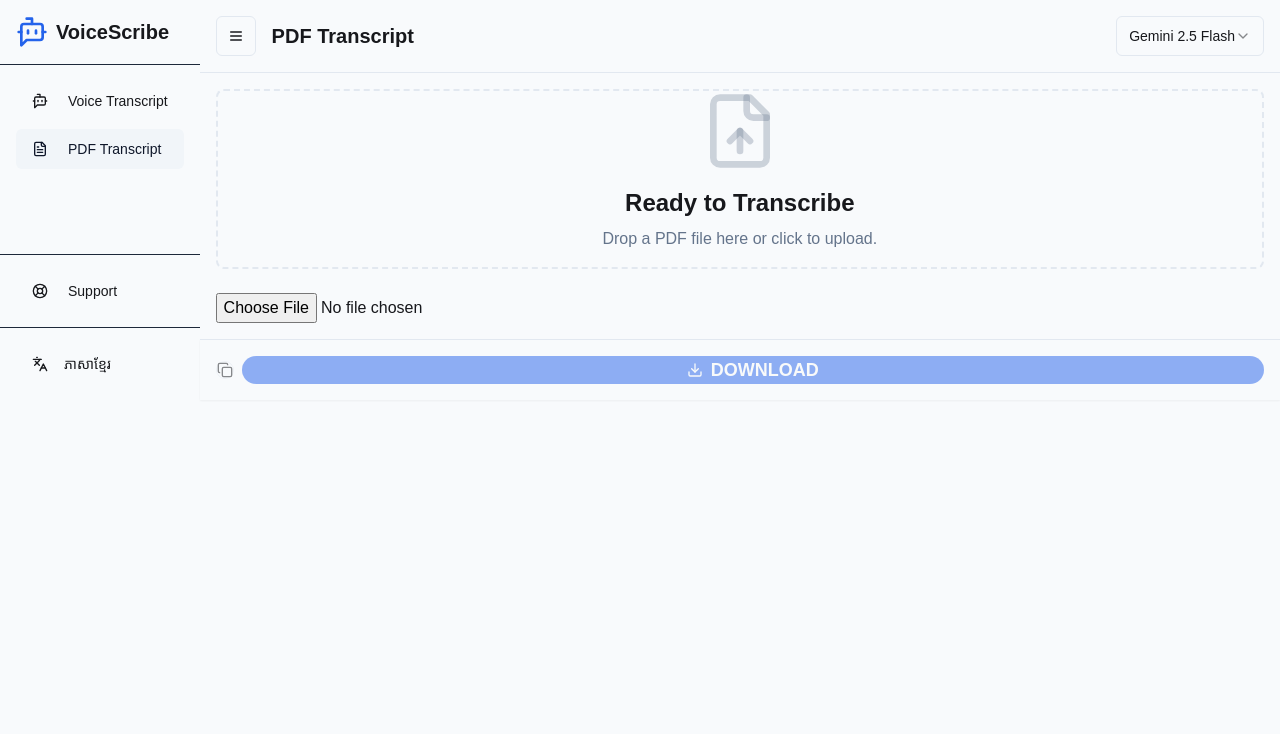
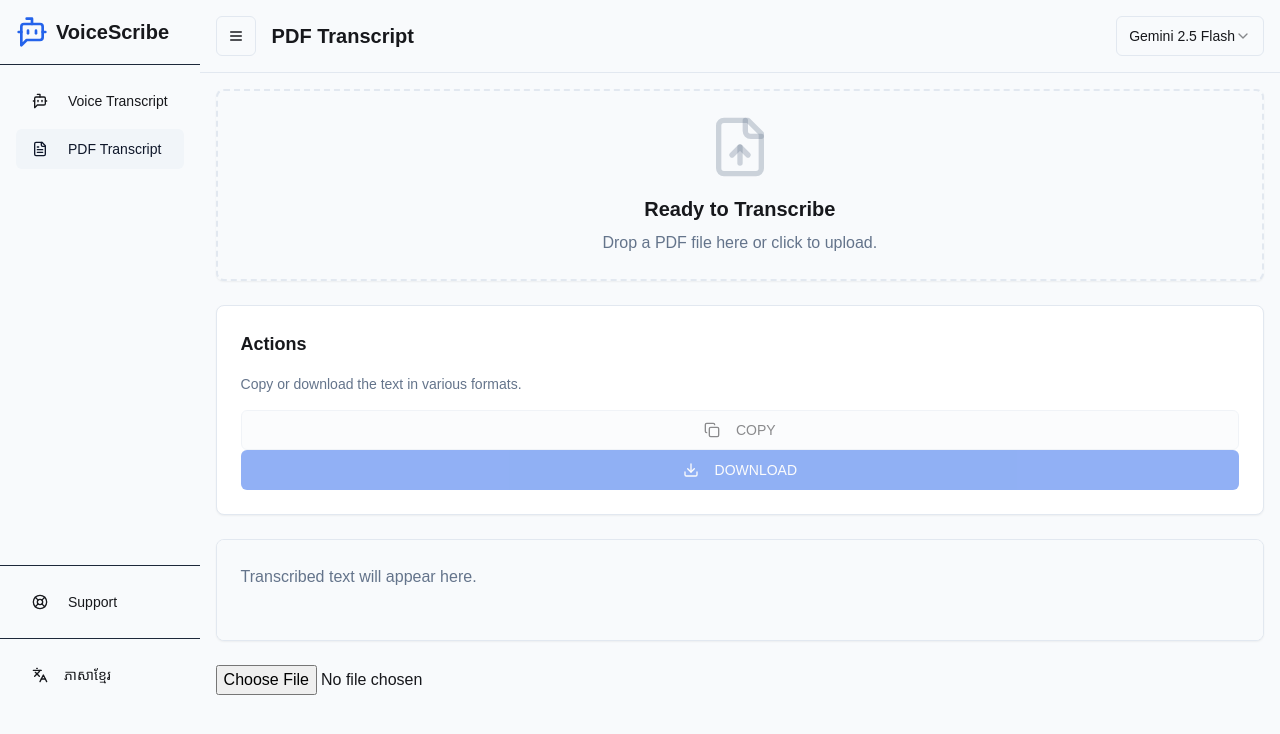
Before and after one commit to Heng-zm/somlengp, a Next.js app: page /pdf-transcript in a window 1280 px wide. Shown: the top 734 px of the page. Built offline with nearby package versions, Linux system fonts and the light colour scheme; a web font is replaced by a local one; what @genkit-ai/googleai, genkit would draw is missing.

Commit message:
move to befor UI

```diff
--- a/src/features/transcript-pdf/components/pdf-transcript-page.tsx
+++ b/src/features/transcript-pdf/components/pdf-transcript-page.tsx
@@ -259,7 +259,7 @@ export function PdfTranscriptPage() {
         </header>
 
         <main
-            className="flex-grow p-4 md:p-6 grid grid-cols-1 gap-6 relative bg-muted/40 overflow-y-auto"
+            className="flex-grow p-4 md:p-6 grid grid-cols-1 md:grid-cols-3 gap-6 relative bg-muted/40 overflow-y-auto"
             onDragEnter={handleDragEnter}
             onDragOver={handleDragEvents}
             onDragLeave={handleDragLeave}
@@ -272,50 +272,33 @@ export function PdfTranscriptPage() {
                 </div>
             )}
 
-            {!pdfFile ? (
-                <div
+            <div className="md:col-span-1 flex flex-col gap-6">
+                <Card
                     className={cn(
-                        "flex flex-col items-center justify-center text-center rounded-lg border-2 border-dashed border-muted-foreground/20 bg-background h-full transition-colors cursor-pointer",
+                        "flex flex-col items-center justify-center text-center p-6 rounded-lg border-2 border-dashed border-muted-foreground/20 bg-background h-full transition-colors cursor-pointer",
                         isDragging && "border-primary bg-primary/10"
                     )}
                     onClick={() => fileInputRef.current?.click()}
                 >
-                    <FileUp className="w-20 h-20 text-muted-foreground/30 mb-4"/>
-                    <h3 className="text-2xl font-semibold">{t.readyToTranscribe}</h3>
-                    <p className="text-muted-foreground mt-2 mb-4">{t.dropPdf}</p>
-                </div>
-            ) : (
-                <Card className="flex flex-col h-full shadow-sm overflow-hidden">
-                    <CardContent className="p-0 flex-grow flex flex-col">
-                        <Textarea
-                            value={transcribedText}
-                            readOnly
-                            placeholder={t.transcribedTextPlaceholder}
-                            className="h-full w-full resize-none font-body text-base leading-relaxed p-6 border-0 focus-visible:ring-0 focus-visible:ring-offset-0 flex-grow"
-                            aria-label="Transcribed Text"
-                        />
-                    </CardContent>
+                    <FileUp className="w-16 h-16 text-muted-foreground/30 mb-4"/>
+                    <h3 className="text-xl font-semibold">{t.readyToTranscribe}</h3>
+                    <p className="text-muted-foreground mt-2">{t.dropPdf}</p>
                 </Card>
-            )}
 
-            <input
-                type="file"
-                ref={fileInputRef}
-                onChange={(e) => handleFileSelect(e.target.files?.[0])}
-                className="hidden"
-                accept="application/pdf"
-            />
-        </main>
-         <footer className="flex-shrink-0 flex items-center justify-center gap-2 p-4 border-t bg-background shadow-sm">
-             <div className="w-full max-w-md flex gap-2 items-center">
-                 <Button onClick={handleCopy} disabled={!isReadyForContent} variant="outline" size="icon" className="h-14 w-14 rounded-full flex-shrink-0">
-                    <Copy className="h-6 w-6" />
+                <Card className="shadow-sm">
+                    <CardContent className="p-6">
+                        <h3 className="text-lg font-semibold mb-4">{t.actions}</h3>
+                        <p className="text-sm text-muted-foreground mb-4">{t.actionsDescription}</p>
+                        <div className="flex flex-col gap-3">
+                            <Button onClick={handleCopy} disabled={!isReadyForContent} variant="outline">
+                                <Copy className="mr-2" />
+                                {t.copy}
                             </Button>
                             <Sheet open={isExportSheetOpen} onOpenChange={setIsExportSheetOpen}>
                                 <SheetTrigger asChild>
-                         <Button variant="default" size="lg" disabled={!isReadyForContent} className="rounded-full h-14 px-8 w-full">
-                            <Download className="h-5 w-5" />
-                            <span className="ml-2 sm:inline font-bold text-lg">{t.download}</span>
+                                    <Button disabled={!isReadyForContent}>
+                                        <Download className="mr-2" />
+                                        {t.download}
                                     </Button>
                                 </SheetTrigger>
                                 <SheetContent side="bottom" className="rounded-t-lg">
@@ -351,7 +334,32 @@ export function PdfTranscriptPage() {
                                 </SheetContent>
                             </Sheet>
                         </div>
-        </footer>
+                    </CardContent>
+                </Card>
+            </div>
+
+            <div className="md:col-span-2">
+                <Card className="flex flex-col h-full shadow-sm overflow-hidden">
+                    <CardContent className="p-0 flex-grow flex flex-col">
+                        <Textarea
+                            value={transcribedText}
+                            readOnly
+                            placeholder={t.transcribedTextPlaceholder}
+                            className="h-full w-full resize-none font-body text-base leading-relaxed p-6 border-0 focus-visible:ring-0 focus-visible:ring-offset-0 flex-grow"
+                            aria-label="Transcribed Text"
+                        />
+                    </CardContent>
+                </Card>
+            </div>
+
+            <input
+                type="file"
+                ref={fileInputRef}
+                onChange={(e) => handleFileSelect(e.target.files?.[0])}
+                className="hidden"
+                accept="application/pdf"
+            />
+        </main>
     </div>
   );
 }
```
Lines whose indentation alone changed are shown as unchanged.
